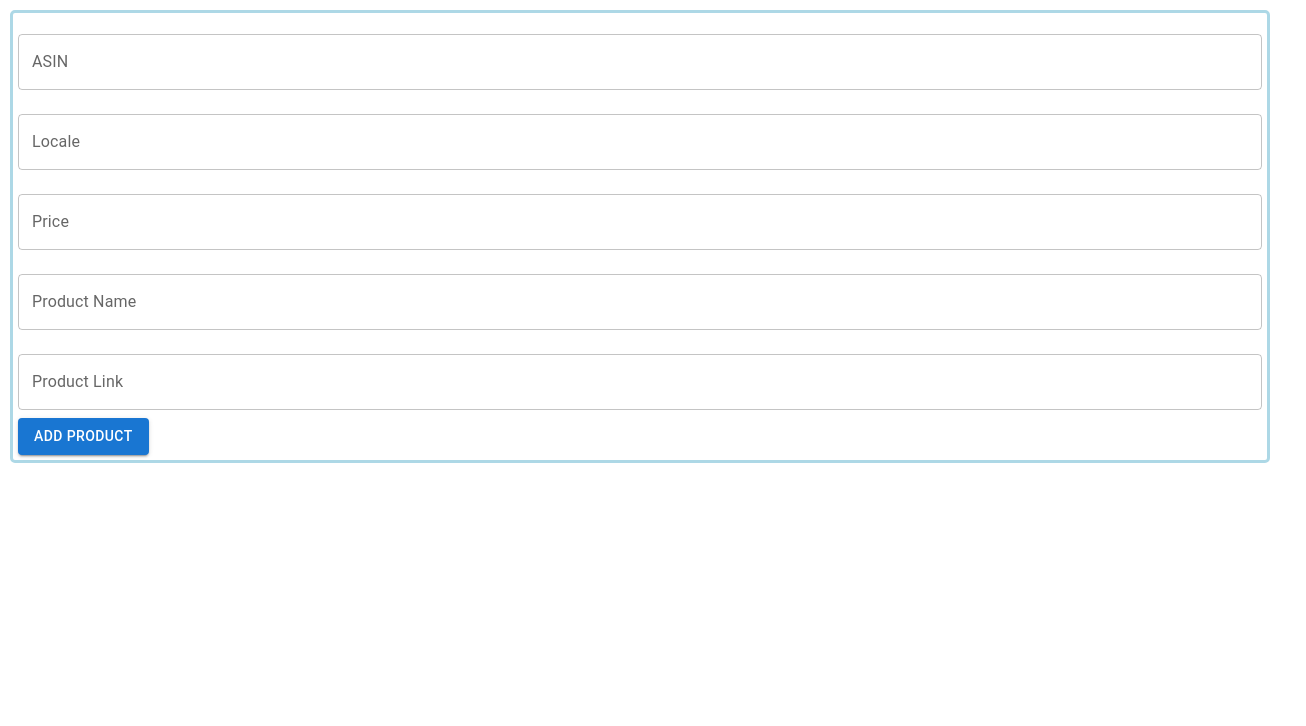
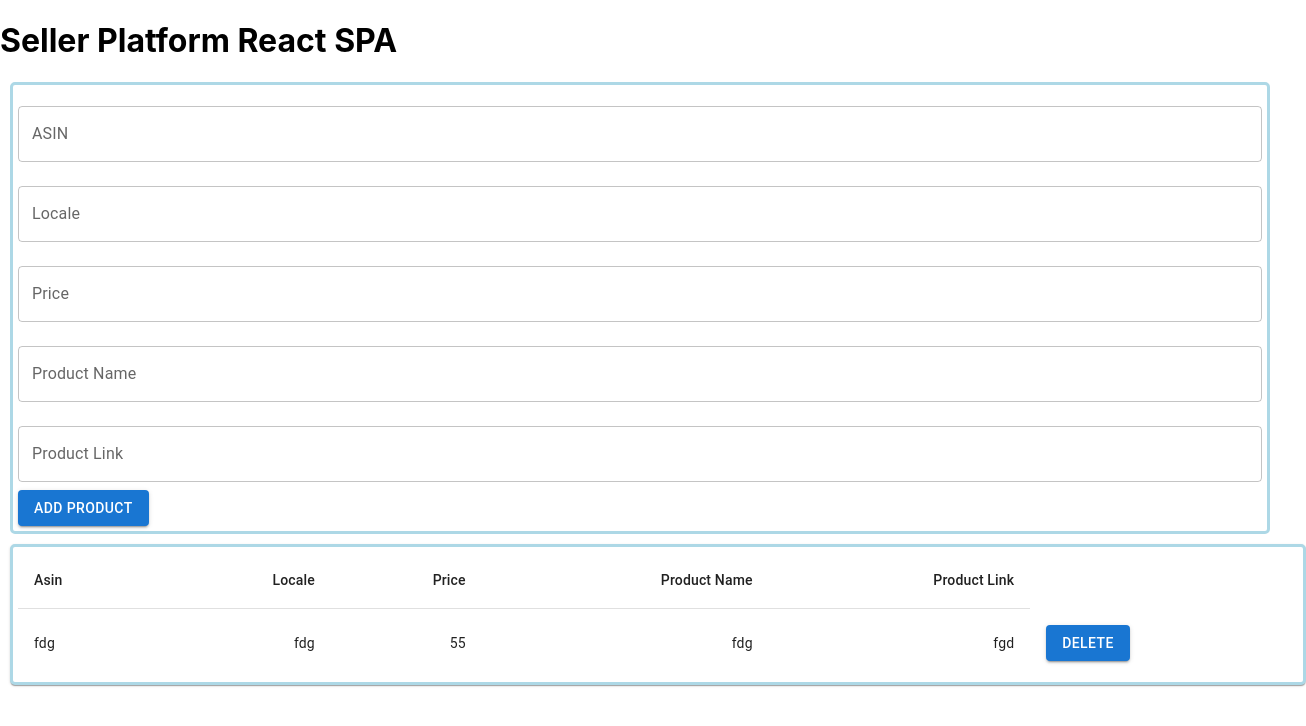
Before and after one commit to neviko/RF-Assignment-Frontend, a React (Create React App) app: page / in a window 1280 px wide. Shown: the top 726 px of the page, 1306 px wide, since content can reach past the window. Built offline with nearby package versions, Linux system fonts and the light colour scheme.

Commit message:
product list component is ready

```diff
--- a/package.json
+++ b/package.json
@@ -5,6 +5,7 @@
   "dependencies": {
     "@emotion/react": "^11.11.1",
     "@emotion/styled": "^11.11.0",
+    "@mui/icons-material": "^5.11.16",
     "@mui/material": "^5.13.4",
     "@testing-library/jest-dom": "^5.16.5",
     "@testing-library/react": "^13.4.0",
--- /dev/null
+++ b/src/components/product-list.tsx
@@ -0,0 +1,79 @@
+import React from "react";
+import Table from "@mui/material/Table";
+import TableBody from "@mui/material/TableBody";
+import TableCell from "@mui/material/TableCell";
+import TableContainer from "@mui/material/TableContainer";
+import TableHead from "@mui/material/TableHead";
+import TableRow from "@mui/material/TableRow";
+import Paper from "@mui/material/Paper";
+import { Delete } from "@mui/icons-material";
+import { Button } from "@mui/material";
+
+interface Product {
+  asin: string;
+  locale: string;
+  price: string;
+  productName: string;
+  productLink: string;
+  id: string;
+}
+
+interface ProductListProps {
+  products: Product[];
+  onDeleteProduct: (id: string) => void;
+}
+
+const ProductList: React.FC<ProductListProps> = ({
+  products,
+  onDeleteProduct,
+}) => {
+  return (
+    <TableContainer component={Paper} style={styles.tableStyle}>
+      <Table sx={{ minWidth: 650 }} aria-label="simple table">
+        <TableHead>
+          <TableRow>
+            <TableCell>Asin</TableCell>
+            <TableCell align="right">Locale</TableCell>
+            <TableCell align="right">Price</TableCell>
+            <TableCell align="right">Product Name</TableCell>
+            <TableCell align="right">Product Link</TableCell>
+          </TableRow>
+        </TableHead>
+        <TableBody>
+          {products.map((row) => (
+            <TableRow
+              key={row.id}
+              sx={{ "&:last-child td, &:last-child th": { border: 0 } }}
+            >
+              <TableCell component="th" scope="row">
+                {row.asin}
+              </TableCell>
+              <TableCell align="right">{row.locale}</TableCell>
+              <TableCell align="right">{row.price}</TableCell>
+              <TableCell align="right">{row.productName}</TableCell>
+              <TableCell align="right">{row.productLink}</TableCell>
+              <TableCell>
+                <Button
+                  variant="contained"
+                  onClick={() => onDeleteProduct(row.id)}
+                >
+                  Delete
+                </Button>
+              </TableCell>
+            </TableRow>
+          ))}
+        </TableBody>
+      </Table>
+    </TableContainer>
+  );
+};
+
+const styles: { [key: string]: React.CSSProperties } = {
+  tableStyle: {
+    margin: "10px",
+    padding: "5px",
+    border: "3px solid lightblue ",
+    borderRadius: "5px",
+  },
+};
+export default ProductList;
--- a/src/index.tsx
+++ b/src/index.tsx
@@ -4,16 +4,34 @@ import "./index.css";
 import App from "./App";
 import reportWebVitals from "./reportWebVitals";
 import Form from "./components/form-component";
+import ProductList from "./components/product-list";
 
 const root = ReactDOM.createRoot(
   document.getElementById("root") as HTMLElement
 );
 root.render(
   <React.StrictMode>
+    <h1>Seller Platform React SPA</h1>
     {/* <App /> */}
     <Form
       onSubmit={(formData) => {
         console.log(formData);
+      }}
+    />
+
+    <ProductList
+      products={[
+        {
+          asin: "fdg",
+          locale: "fdg",
+          price: "55",
+          productName: "fdg",
+          productLink: "fgd",
+          id: "string",
+        },
+      ]}
+      onDeleteProduct={(productId) => {
+        console.log(`productId ${productId}`);
       }}
     />
   </React.StrictMode>
```
Also changed, not shown: 1 other file (tests, documents, lock files or other folders).
